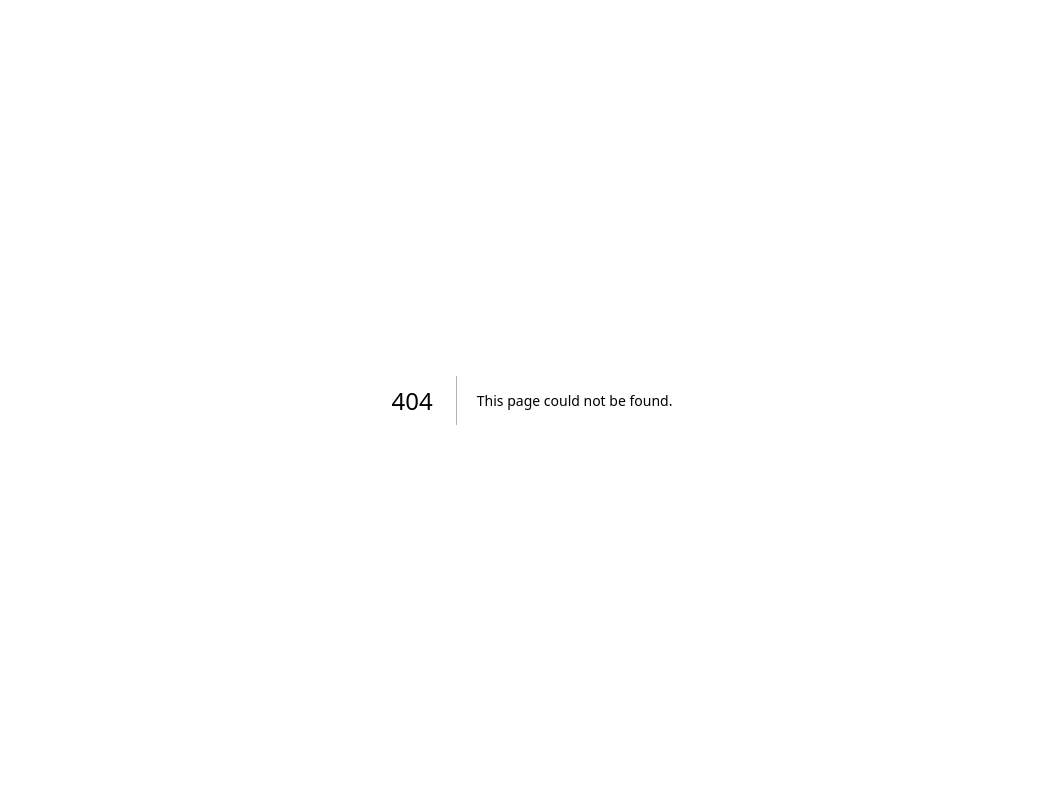
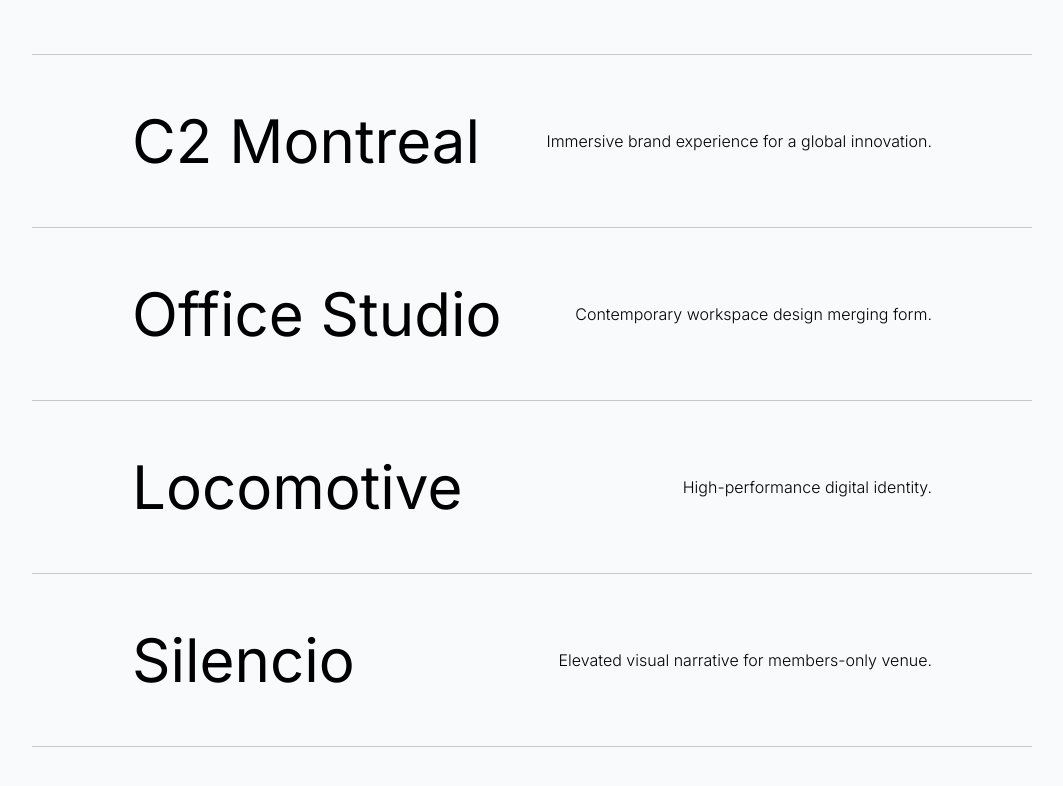
Before and after one commit to Chinmay-innovates/client, a Next.js app: page /animation/project-gallery-mouse-hover in a window 1280 px wide. Before the commit this address had no page. Shown: the top 786 px of the page, without its empty margins (108-1171 px from the left). Built offline with nearby package versions, Linux system fonts and the light colour scheme.

Commit message:
refactor

```diff
--- /dev/null
+++ b/src/app/animation/[name]/page.tsx
@@ -0,0 +1,21 @@
+import { ProjectGalleryMouseHover } from "@/components/project-gallery-mouse-hover";
+
+interface Props {
+	params: Promise<{
+		name: string;
+	}>;
+}
+const page = async ({ params }: Props) => {
+	const { name } = await params;
+	if (name === "project-gallery-mouse-hover") {
+		return <ProjectGalleryMouseHover />;
+	}
+
+	return (
+		<div>
+			<h1>{name} Page not found</h1>
+		</div>
+	);
+};
+
+export default page;
--- a/src/app/infinite-text/page.tsx
+++ /dev/null
@@ -1,6 +0,0 @@
-import InfiniteText from "@/components/infinite-text";
-const page = () => {
-	return <InfiniteText />;
-};
-
-export default page;
--- a/src/components/infinite-text/index.jsx
+++ b/src/components/infinite-text/index.jsx
@@ -5,7 +5,7 @@
 import Image from "next/image";
 import gsap from "gsap";
 
-const InfiniteText = () => {
+export const InfiniteText = () => {
 	const firstText = useRef(null);
 	const secondText = useRef(null);
 	const slider = useRef(null);
@@ -83,4 +83,3 @@
 		</main>
 	);
 };
-export default InfiniteText;
--- a/src/app/mouse-hover/page.tsx
+++ b/src/components/project-gallery-mouse-hover/index.jsx
@@ -1,11 +1,11 @@
 "use client";
-import React, { useState } from "react";
-import { PROJECTS } from "../../constants";
-import styles from "../page.module.css";
+import { PROJECTS } from "@/constants";
 import Project from "@/components/project";
 import Modal from "@/components/modal";
+import styles from "./style.module.css";
+import { useState } from "react";
 
-const page = () => {
+export const ProjectGalleryMouseHover = () => {
 	const [modal, setModal] = useState({ active: false, index: 0 });
 
 	return (
@@ -25,5 +25,3 @@
 		</main>
 	);
 };
-
-export default page;
--- /dev/null
+++ b/src/components/project-gallery-mouse-hover/style.module.css
@@ -0,0 +1,15 @@
+.main {
+	display: flex;
+	height: 100vh;
+	align-items: center;
+	justify-content: center;
+	background-color: #f9fafb;
+}
+
+.body {
+	width: 1000px;
+	display: flex;
+	flex-direction: column;
+	align-items: center;
+	justify-content: center;
+}
```
Also changed, not shown: src/app/page.jsx (+11 -3 lines), src/app/scroll/[name]/page.tsx (added, +25 -0 lines), src/app/smooth-scroll/page.tsx (deleted, +0 -7 lines).
